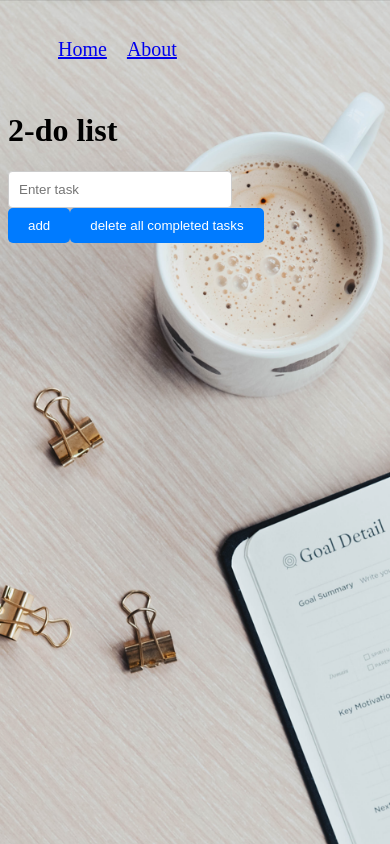
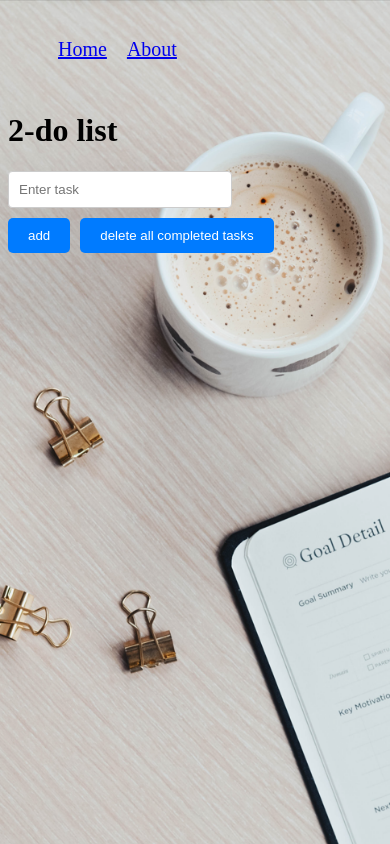
Before and after one commit to Aryanmallik/to-do-a-list, a Next.js app: page / in a window 390 px wide. Built offline with nearby package versions, Linux system fonts and the light colour scheme.

Commit message:
Update styles.css

```diff
--- a/styles/styles.css
+++ b/styles/styles.css
@@ -60,6 +60,7 @@
       }
       #buttons{
         display: inline-block;
+        margin-top: 10px;
       }
       #add
         {
@@ -78,6 +79,7 @@
             border: none;
             border-radius: 5px;
             cursor:crosshair;
+            margin-left: 10px;
           }
 
   }}
```
